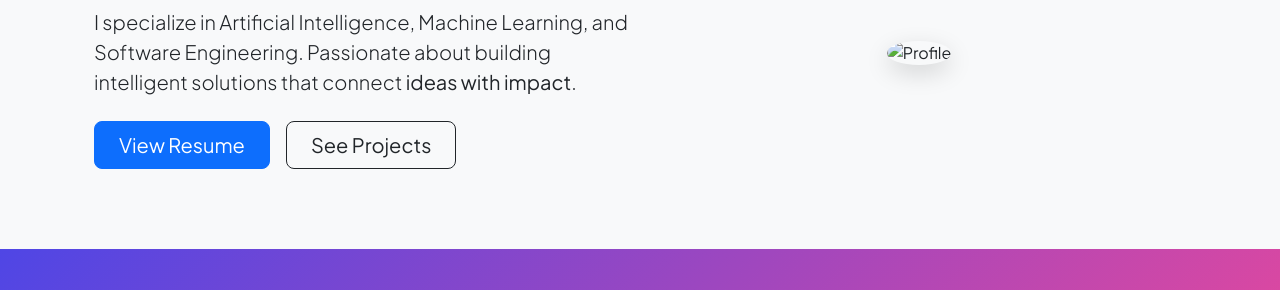
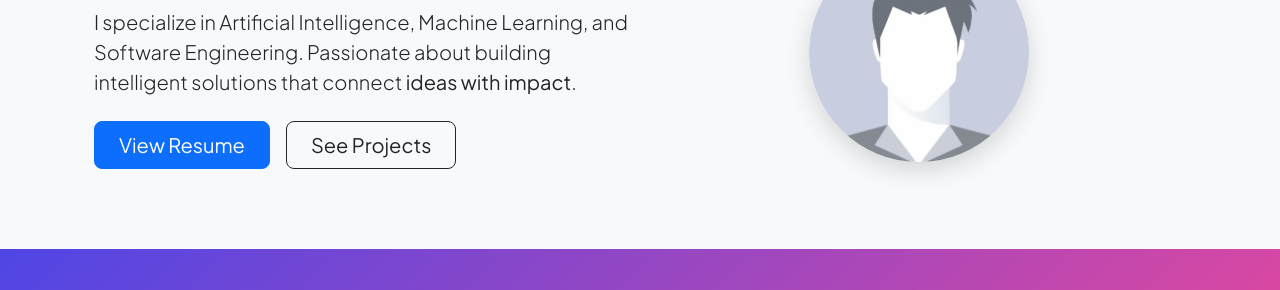
Before and after one commit to AniruddhaJoshi28/AniruddhaJoshiPortfolio, a website: page index.html in a window 1280 px wide. Shown: the part 217-507 px from the top of the page. Drawn offline with nearby package versions, Linux system fonts and the light colour scheme.

Commit message:
index.html

```diff
--- a/index.html
+++ b/index.html
@@ -85,7 +85,7 @@
             </div>
           </div>
           <div class="col-lg-6 text-center mt-4 mt-lg-0">
-            <img src="assets/profile.png" alt="Profile" class="profile-img">
+            <img src="profile.png" alt="Profile" class="profile-img">
           </div>
         </div>
       </div>
```
